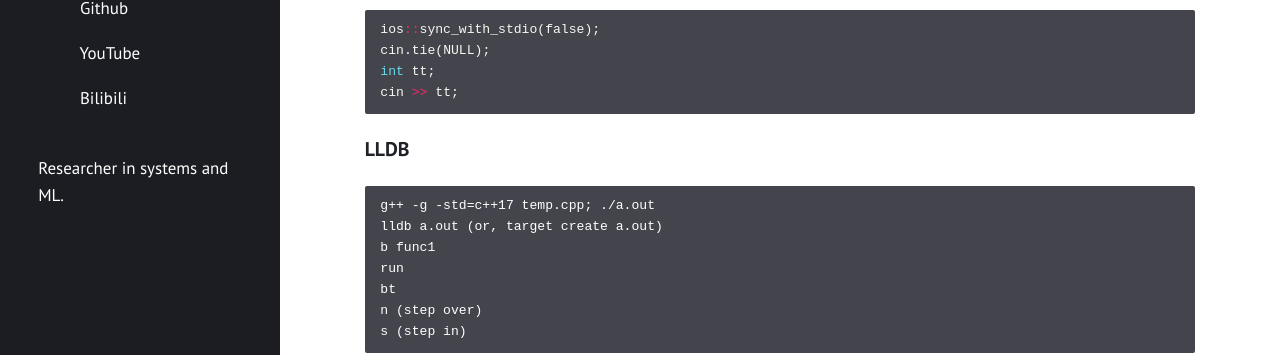
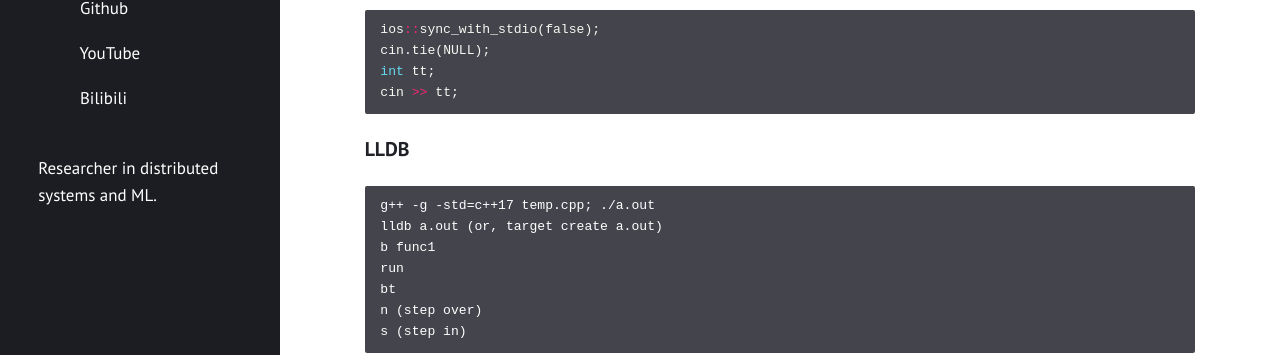
Before and after one commit to faradawn/faradawn.github.io, a Jekyll site: the page built from _posts/2022-10-09-ipcp.md, in a window 1280 px wide. Shown: the part 186-541 px from the top of the page. Built offline with Jekyll 4.4.1, drawn with Linux system fonts in a browser that asks for light colours.

```diff
--- a/_config.yml
+++ b/_config.yml
@@ -1,6 +1,6 @@
 title: "Zeyuan (Faradawn) Yang"
 author: "Zeyuan Yang"
-description: "Researcher in systems and ML."
+description: "Researcher in distributed systems and ML."
 permalink: /:title/
 lang: "en"
 excerpt_separator: "\n\n\n"
--- a/_includes/home.html
+++ b/_includes/home.html
@@ -55,7 +55,7 @@
                 <h3>2. "Byte-VAE: Novel Memory-Efficient Image Generation Model." [2023] <a href="https://drive.google.com/file/d/1F72yxcFz_KXTFHFI_6JfC47UZlyiRD3b/view">[pdf]</a></h3>
                 <p>Vector-Quantize Variational Auto-Encoder (VQ-VAE) suffers from high memory usage due to need of a codebook. We designed an innovative rounding method that eliminates the in-memory codebook, achieving near-zero memory consumption while maintaining identical image generation quality.</p>
 
-                <h3>3. "Reducing I/O Latency in Cloud SSD Clusters." [2023]</h3>
+                <h3>3. "Reducing I/O Latency in SSD Clusters with Neural Network." [2023]</h3>
                 <p>Disk read and write (I/O) operations incur the most latency in cloud environments. To avoid admitting an I/O to a "busy" solid-state drive (SSD), we designed a lightweight neural network for each SSD to estimate the completion time. Our model successfully reduced average I/O latencies by up to 79.6% with 10 nanoseconds overhead.</p>
 
                 <h3>4. "Scalability Study of Seagate’s Distributed System." [2022] </h3>
```
Also changed, not shown: 1 other file.
